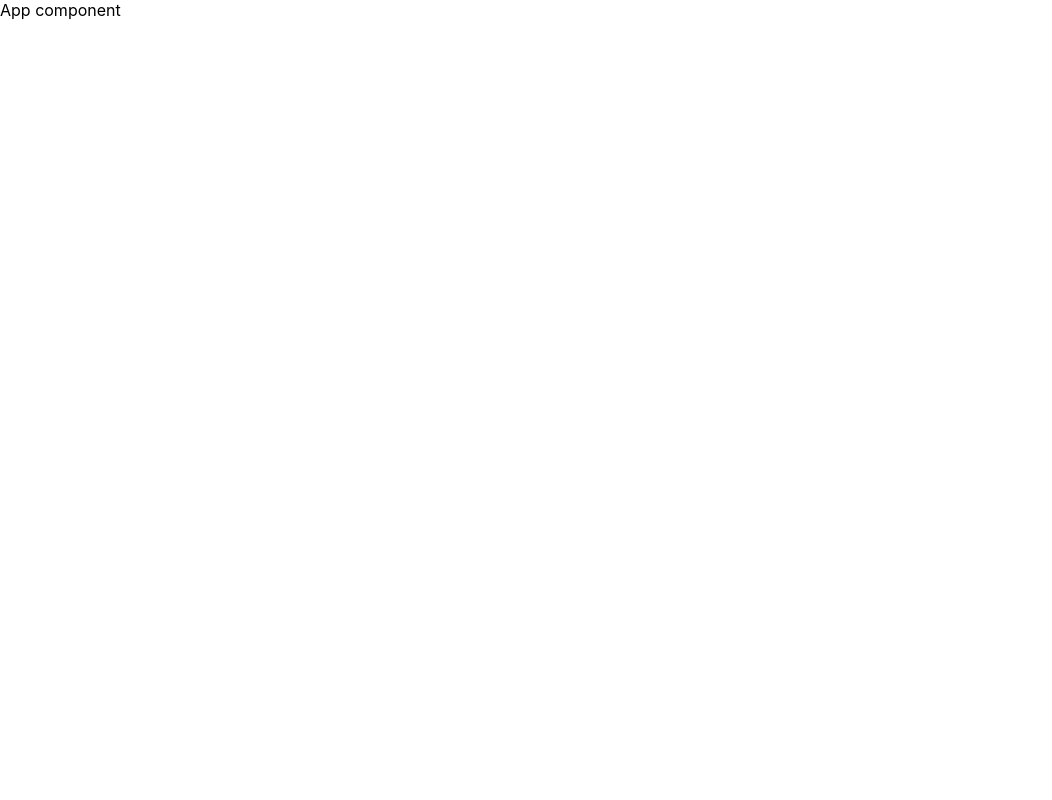
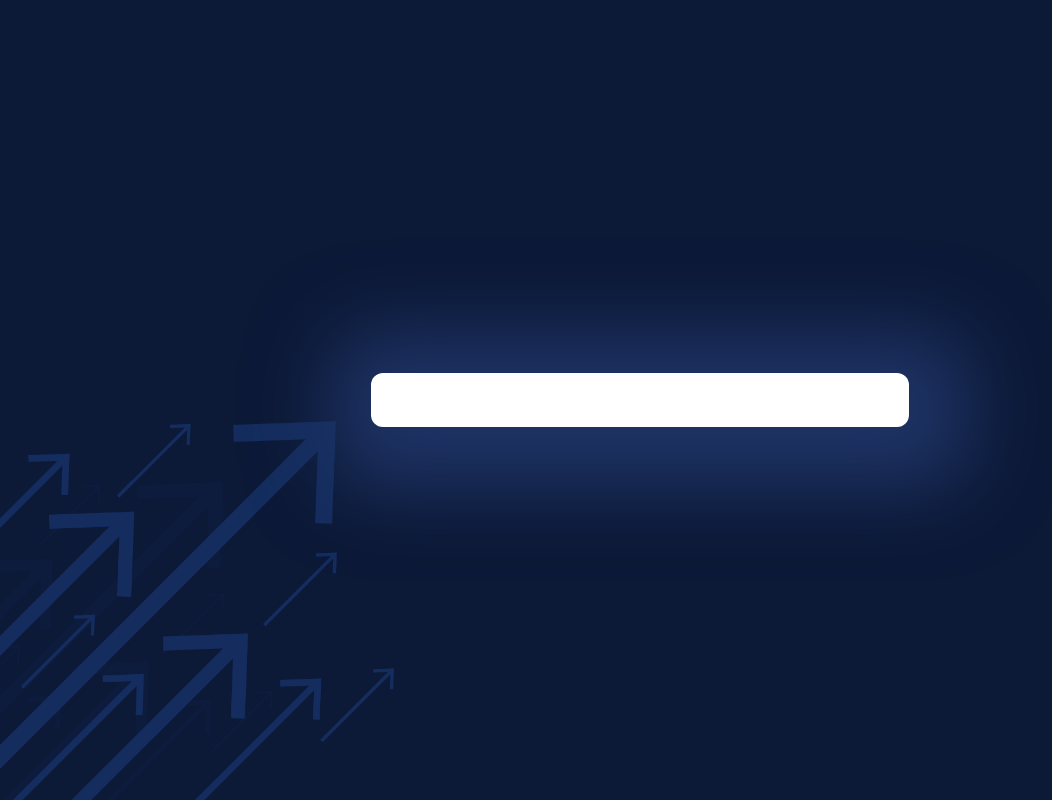
Before and after one commit to dcrana/crud-json, a React (Create React App) app: page /login in a window 1280 px wide. Shown: the whole page, without its empty margins (0-1052 px from the left). Built offline with nearby package versions, Linux system fonts and the light colour scheme.

Commit message:
home page

```diff
--- a/src/App.js
+++ /dev/null
@@ -1,9 +0,0 @@
-const App = () => {
-    return (
-        <div>
-            App component
-        </div>
-    )
-}
-
-export default App
--- /dev/null
+++ b/src/components/app/App.jsx
@@ -0,0 +1,9 @@
+import RootRoute from "./RootRoute";
+
+const App = () => {
+    return (
+        <RootRoute />
+    )
+}
+
+export default App;
--- /dev/null
+++ b/src/components/app/RootRoute.jsx
@@ -0,0 +1,15 @@
+import { Route, Routes } from "react-router-dom";
+import Home from "../../pages/home/Home";
+import Login from "../../pages/login/Login";
+
+const RootRoute = () => {
+    return (
+        <>
+            <Routes>
+                <Route path="/" element={<Home />} />
+                <Route path="/login" element={<Login />} />
+            </Routes>
+        </>
+    )
+}
+export default RootRoute;
--- a/src/index.css
+++ b/src/index.css
@@ -1,5 +1,7 @@
 body {
   margin: 0;
+  min-height: 100% !important;
+  height: 100%;
   font-family: -apple-system, BlinkMacSystemFont, 'Segoe UI', 'Roboto', 'Oxygen',
     'Ubuntu', 'Cantarell', 'Fira Sans', 'Droid Sans', 'Helvetica Neue',
     sans-serif;
@@ -11,3 +13,48 @@ code {
   font-family: source-code-pro, Menlo, Monaco, Consolas, 'Courier New',
     monospace;
 }
+html {
+  min-height: 100% !important;
+  height: 100%;
+}
+#root{
+  height: 100%;
+  overflow-y: auto;
+}
+:root {
+  --font-thin: 100;
+  --font-extralight: 200;
+  --font-light: 300;
+  --font-normal: 400;
+  --font-medium: 500;
+  --font-semibold: 600;
+  --font-bold: 700;
+  --font-extrabold: 800;
+  --xx-small:10px;
+  --x-small: 12px;
+  --small: 14px;
+  --medium: 16px;
+  --large: 18px;
+  --x-large: 20px;
+  --xx-large: 24px;
+  --xxx-large:22px;
+  --xxxx-large: 26px;
+  --white-1: #ffffff;
+  --white-2: #F2F2F2;
+  --white-3:#F7F7F7;
+  --white-4: #F4F4F4;
+  --blue-1: #0c1937;
+  --blue-2:#3A4E60;
+  --blue-3:#0c1937E6;
+  --black-1:#E3E2E2;
+  --yellow-1:#FECD0B;
+  --grey-1:#A7A7A7;
+  --grey-2:#757575;
+  --grey-3:#515151;
+  --red-1:#F31C1C;
+
+  --border: 1px solid #D8D9DB;
+  --border-radius: 12px;
+  --box-shadow: 10px 10px 80px 50px #1F3466;
+  --box-shadow-2:0px 4px 30px 10px rgba(0, 0, 0, 0.1);;
+}
--- a/src/index.js
+++ b/src/index.js
@@ -1,13 +1,16 @@
-import React from 'react';
-import ReactDOM from 'react-dom/client';
-import './index.css';
-import App from './App';
-import reportWebVitals from './reportWebVitals';
+import React from "react";
+import ReactDOM from "react-dom/client";
+import { BrowserRouter } from "react-router-dom";
+import App from "./components/app/App";
+import "./index.css";
+import reportWebVitals from "./reportWebVitals";
 
-const root = ReactDOM.createRoot(document.getElementById('root'));
+const root = ReactDOM.createRoot(document.getElementById("root"));
 root.render(
   <React.StrictMode>
-    <App />
+    <BrowserRouter>
+      <App />
+    </BrowserRouter>
   </React.StrictMode>
 );
 
--- /dev/null
+++ b/src/pages/home/Home.jsx
@@ -0,0 +1,18 @@
+import { useNavigate } from "react-router-dom";
+import { Button, StyledHomeTitle, StyledHomeWrapper } from "./StyledHome"
+
+const Home = () => {
+    const navigate = useNavigate();
+    const handleNavigate = (item) => {
+        item && navigate(item);
+    }
+    return (
+        <StyledHomeWrapper>
+            <StyledHomeTitle>
+                Welcome to the our site please login to continue...
+            </StyledHomeTitle>
+            <Button onClick={() => { handleNavigate('/login') }} >Login</Button>
+        </StyledHomeWrapper>
+    )
+}
+export default Home;
--- /dev/null
+++ b/src/pages/home/StyledHome.js
@@ -0,0 +1,27 @@
+import styled from "styled-components";
+
+export const StyledHomeWrapper = styled.div`
+  padding-top: 120px;
+  display: flex;
+  flex-direction: column;
+  align-items: center;
+  height: 100%;
+`;
+export const StyledHomeTitle = styled.h1`
+  color: var(--blue-1);
+  font-size: var(--x-large);
+  font-weight: var(--font-bold);
+`;
+
+export const Button = styled.button`
+  margin-top: 20px;
+  color: var(--blue-1);
+  font-size: var(--small);
+  font-weight: var(--font-semibold);
+  background: var(--yellow-1);
+  border-radius: 6px;
+  width: 160px;
+  padding: 8px 0px;
+  border: 2px solid var(--yellow-1);
+  cursor: pointer;
+`;
--- /dev/null
+++ b/src/pages/login/Login.jsx
@@ -0,0 +1,14 @@
+import { StyledLoginBox, StyledLoginFormWrapper, StyledLoginPageWrapper } from "./StyledLogin";
+
+export const Login = () => {
+    return (
+        <StyledLoginPageWrapper>
+            <StyledLoginBox>
+                <StyledLoginFormWrapper>
+
+                </StyledLoginFormWrapper>
+            </StyledLoginBox>
+        </StyledLoginPageWrapper>
+    )
+}
+export default Login;
--- /dev/null
+++ b/src/pages/login/StyledLogin.js
@@ -0,0 +1,31 @@
+import styled from "styled-components";
+import ArrowFrameBlue from "../../assets/images/ArrowFrameBlue.png";
+
+export const StyledLoginPageWrapper = styled.div`
+  display: flex;
+  flex-direction: column;
+  min-height: 100%;
+  justify-content: space-between;
+  justify-content: center;
+  background-color: var(--blue-1);
+  background-image: url(${ArrowFrameBlue});
+  background-position: 0%;
+  background-repeat: no-repeat;
+  background-position-y: 100%;
+  background-size: contain;
+  min-height: 100%;
+`;
+
+export const StyledLoginBox = styled.div`
+  background: var(--white-1);
+  border-radius: var(--border-radius);
+  margin: 10% 0% 10% 0%;
+  align-self: center;
+  box-shadow: var(--box-shadow);
+  width: 42%;
+`;
+
+export const StyledLoginFormWrapper = styled.div`
+  width: 80%;
+  margin: 10% auto 10% auto;
+`;
```
Also changed, not shown: src/components/loader/Loader.jsx (added, +9 -0 lines), src/components/loader/StyledLoader.js (added, +21 -0 lines), src/assets/images/ArrowFrameBlue.png (added), src/components/app/AuthRoute.jsx (added).
